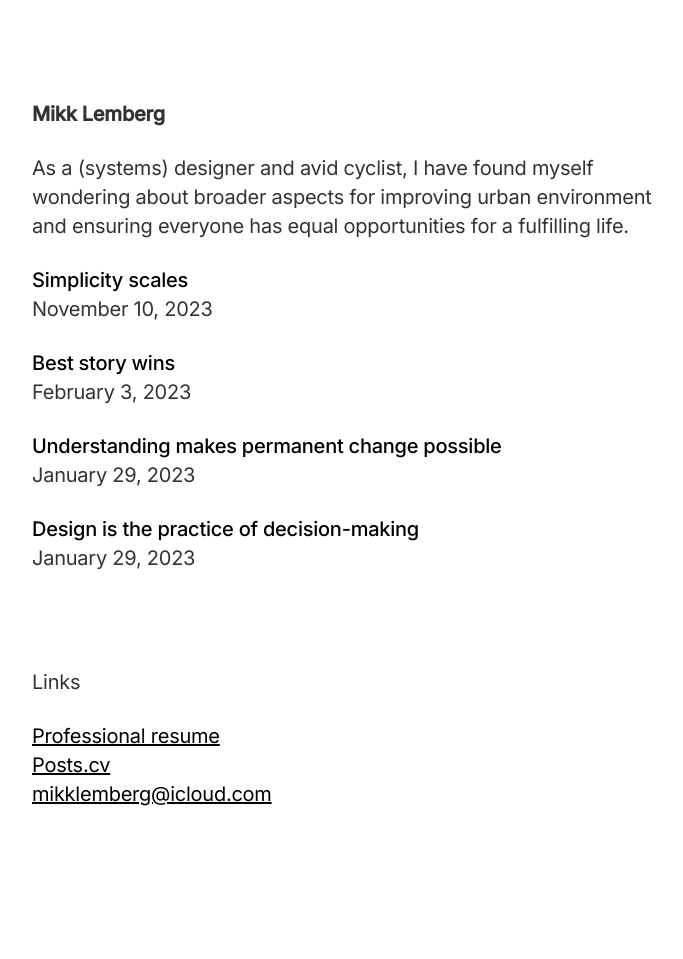
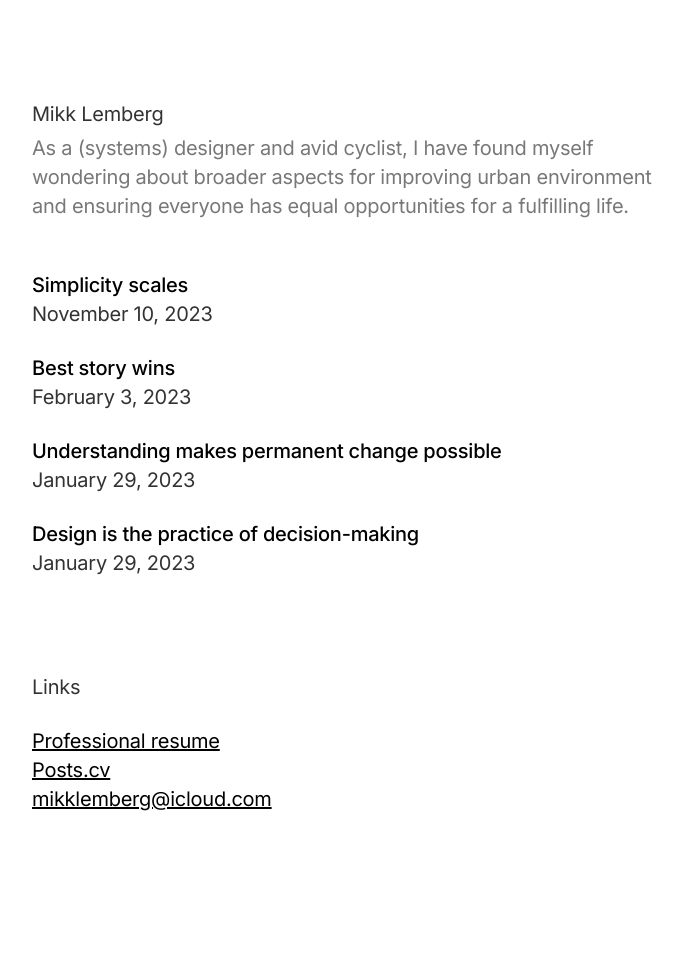
Before and after one commit to mikklemberg/My-personal-notes, a Jekyll site: the page built from README.md, in a window 1280 px wide. Shown: the whole page, without its empty margins (288-971 px from the left). Built offline with Jekyll 4.4.1, drawn with Linux system fonts in a browser that asks for light colours; our own code applies the rules of GitHub Pages for plain Markdown files.

Commit message:
Update default.html

```diff
--- a/_layouts/default.html
+++ b/_layouts/default.html
@@ -8,9 +8,9 @@
 </head>
 <body>
     <div class="container">
-        <header class="header">
-            <p><strong>Mikk Lemberg</strong></p>
-            <p>As a (systems) designer and avid cyclist, I have found myself wondering about broader aspects for improving urban environment and ensuring everyone has equal opportunities for a fulfilling life.</p>
+        <header class="header" style="margin-bottom: 5rem">
+            <p style="margin: 0 0 0.5rem">Mikk Lemberg</p>
+            <p style="opacity: 0.66">As a (systems) designer and avid cyclist, I have found myself wondering about broader aspects for improving urban environment and ensuring everyone has equal opportunities for a fulfilling life.</p>
         </header>
         <section class="posts">
             {% for post in site.posts %}
```
